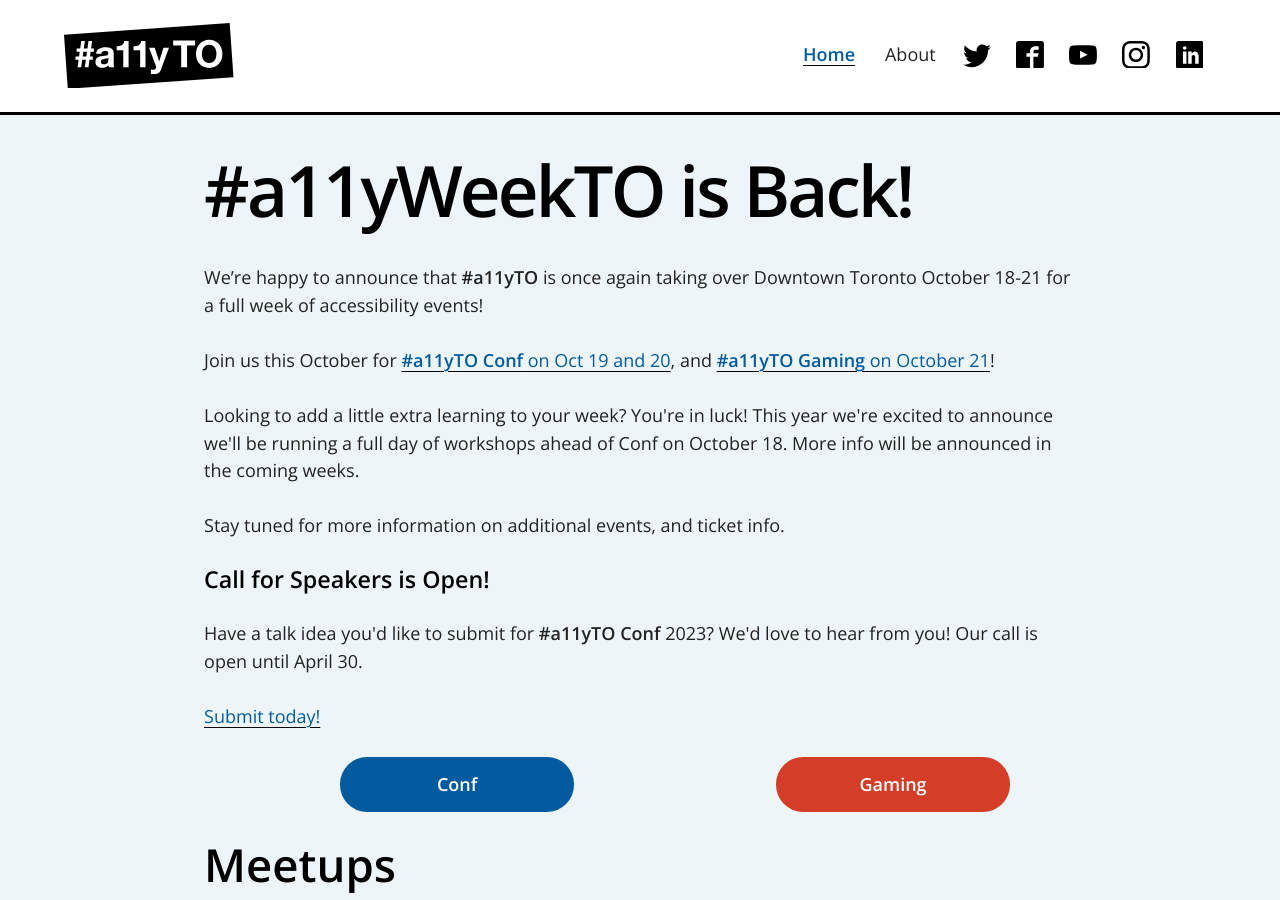
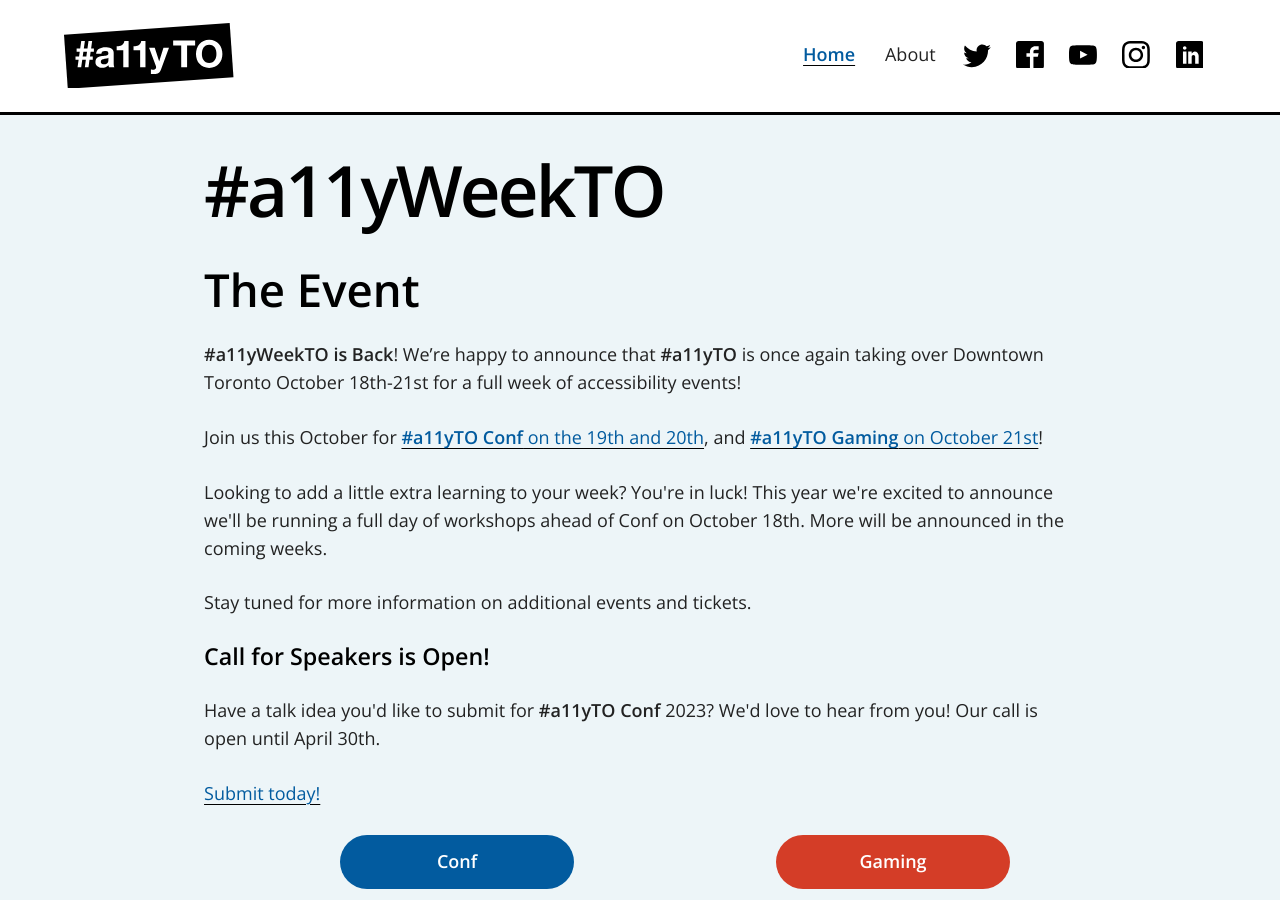
Before and after one commit to a11yTO/A11yTO-Main, a Jekyll site: the page built from index.html, in a window 1280 px wide and 900 px high. Built offline with Jekyll 4.4.1, drawn with Linux system fonts in a browser that asks for light colours.

Commit message:
Update copy

```diff
--- a/index.html
+++ b/index.html
@@ -6,13 +6,14 @@
 description: Accessibility Toronto
 ---
 
-<h2 class="page-title">#a11yWeekTO is Back!</h2>
-<p>We’re happy to announce that <strong>#a11yTO</strong> is once again taking over Downtown Toronto October 18-21 for a full week of accessibility events!</p>
-<p>Join us this October for <a href="https://conf.a11yto.com/"><strong>#a11yTO Conf</strong> on Oct 19 and 20</a>, and <a href="https://gaming.a11yto.com/"><strong>#a11yTO Gaming</strong> on October 21</a>!</p>
-<p>Looking to add a little extra learning to your week? You're in luck! This year we're excited to announce we'll be running a full day of workshops ahead of Conf on October 18. More info will be announced in the coming weeks.</p>
-<p>Stay tuned for more information on additional events, and ticket info.</p>
+<h2 class="page-title">#a11yWeekTO</h2>
+<h2>The Event</h2>
+<p><strong>#a11yWeekTO is Back</strong>! We’re happy to announce that <strong>#a11yTO</strong> is once again taking over Downtown Toronto October 18th-21st for a full week of accessibility events!</p>
+<p>Join us this October for <a href="https://conf.a11yto.com/"><strong>#a11yTO Conf</strong> on the 19th and 20th</a>, and <a href="https://gaming.a11yto.com/"><strong>#a11yTO Gaming</strong> on October 21st</a>!</p>
+<p>Looking to add a little extra learning to your week? You're in luck! This year we're excited to announce we'll be running a full day of workshops ahead of Conf on October 18th. More will be announced in the coming weeks.</p>
+<p>Stay tuned for more information on additional events and tickets.</p>
 <h3 class="sub-head">Call for Speakers is Open!</h3>
-<p>Have a talk idea you'd like to submit for <strong>#a11yTO Conf</strong> 2023? We'd love to hear from you! Our call is open until April 30.</p>
+<p>Have a talk idea you'd like to submit for <strong>#a11yTO Conf</strong> 2023? We'd love to hear from you! Our call is open until April 30th.</p>
 <p><a href="https://forms.office.com/r/72rQmd7kK3">Submit today!</a></p>
 
 <ul class="branded-events">
```
